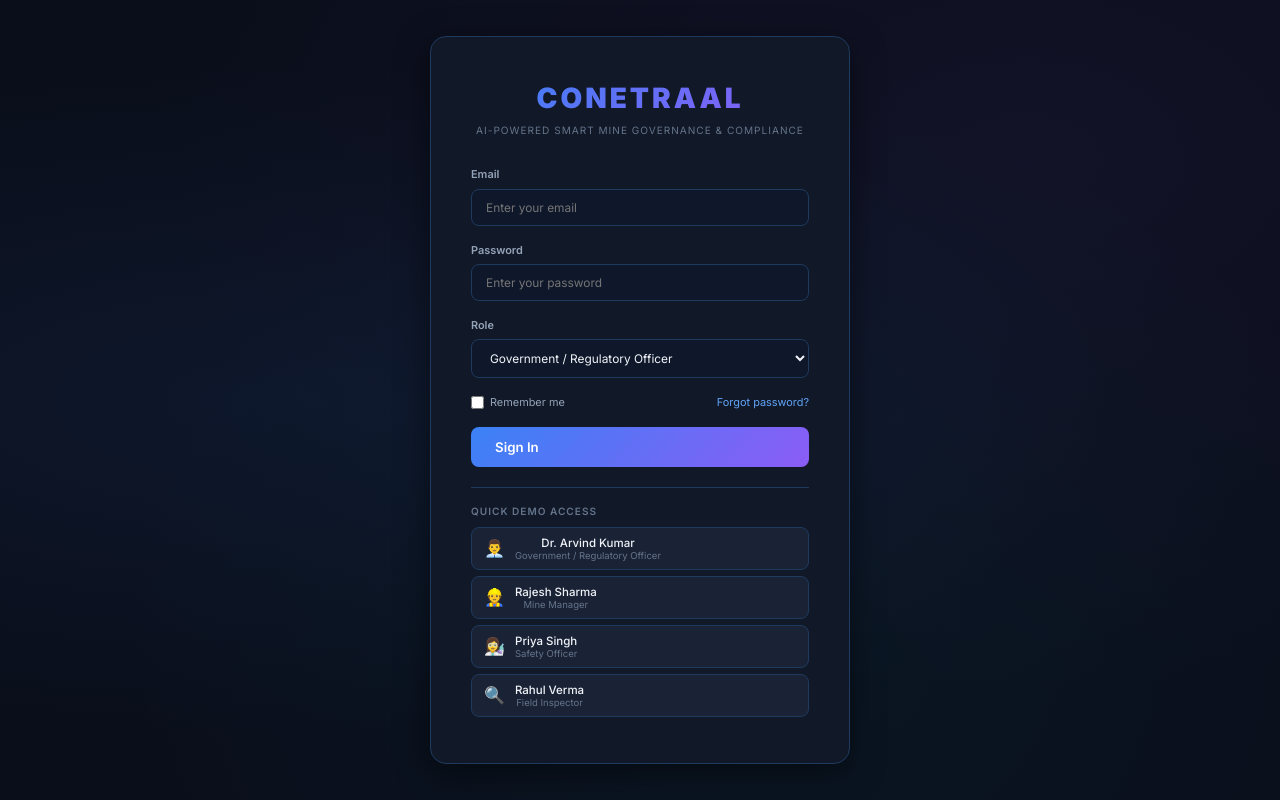
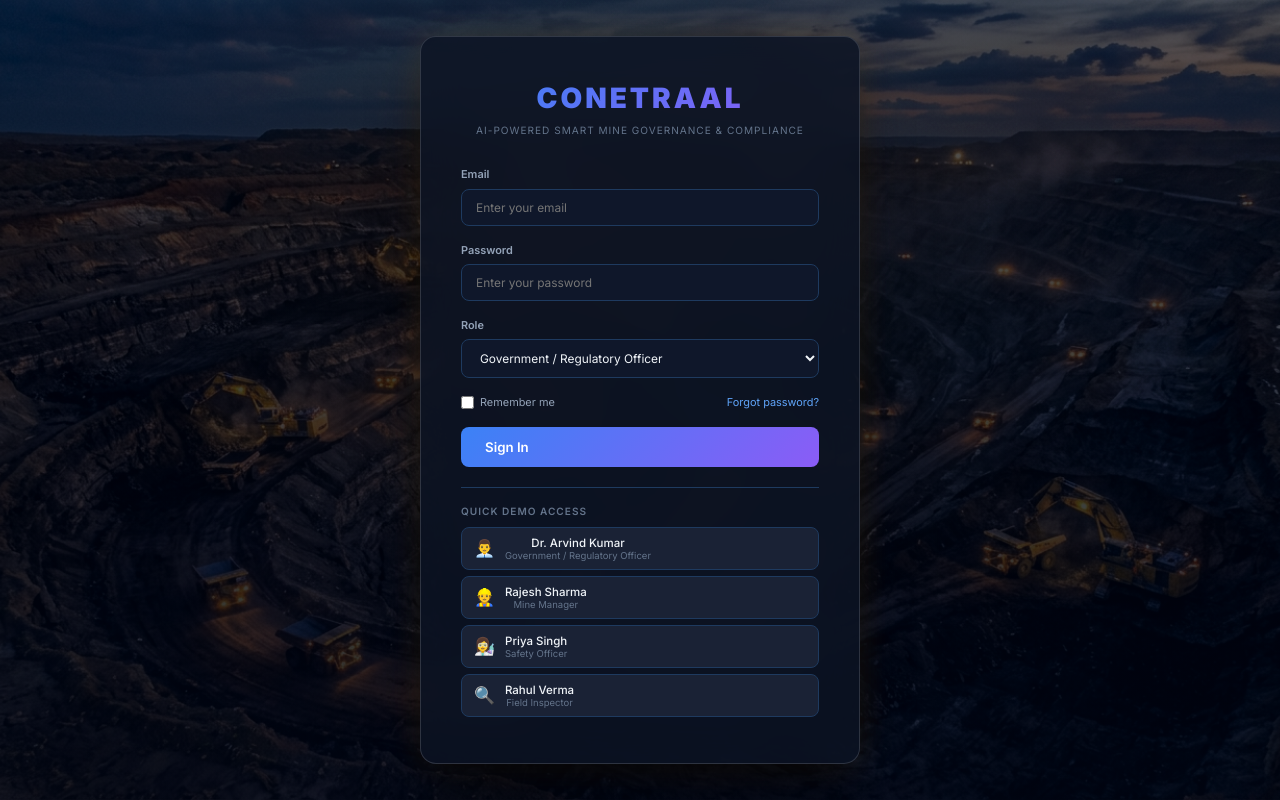
Before and after one commit to sanikarewde05/Conetraal, a React (Vite) app: page / in a window 1280 px wide. Built offline with nearby package versions, Linux system fonts and the light colour scheme.

Commit message:
feat: add high-resolution cinematic coal mine background to login page

```diff
--- a/src/index.css
+++ b/src/index.css
@@ -973,22 +973,28 @@ a:hover { text-decoration: underline; }
 .login-bg {
   position: absolute;
   inset: 0;
-  background:
-    radial-gradient(ellipse at 20% 50%, rgba(59, 130, 246, 0.08) 0%, transparent 60%),
-    radial-gradient(ellipse at 80% 20%, rgba(139, 92, 246, 0.06) 0%, transparent 60%),
-    radial-gradient(ellipse at 60% 80%, rgba(6, 182, 212, 0.05) 0%, transparent 60%);
+  background-image:
+    linear-gradient(180deg, rgba(7, 11, 22, 0.65) 0%, rgba(10, 15, 29, 0.82) 100%),
+    radial-gradient(ellipse at 50% 30%, rgba(245, 158, 11, 0.15) 0%, transparent 60%),
+    url('/coal_mine_bg.jpg');
+  background-size: cover;
+  background-position: center center;
+  background-repeat: no-repeat;
+  filter: contrast(108%) brightness(95%);
 }
 
 .login-card {
-  background: var(--bg-secondary);
-  border: 1px solid var(--border);
+  background: rgba(13, 20, 36, 0.82);
+  backdrop-filter: blur(20px);
+  -webkit-backdrop-filter: blur(20px);
+  border: 1px solid rgba(255, 255, 255, 0.14);
   border-radius: var(--radius-xl);
   padding: 40px;
   width: 100%;
-  max-width: 420px;
+  max-width: 440px;
   position: relative;
   z-index: 1;
-  box-shadow: var(--shadow-lg);
+  box-shadow: 0 25px 60px -15px rgba(0, 0, 0, 0.85), 0 0 35px rgba(245, 158, 11, 0.12);
 }
 
 .login-card h1 {
```
Also changed, not shown: public/coal_mine_bg.jpg (added).
